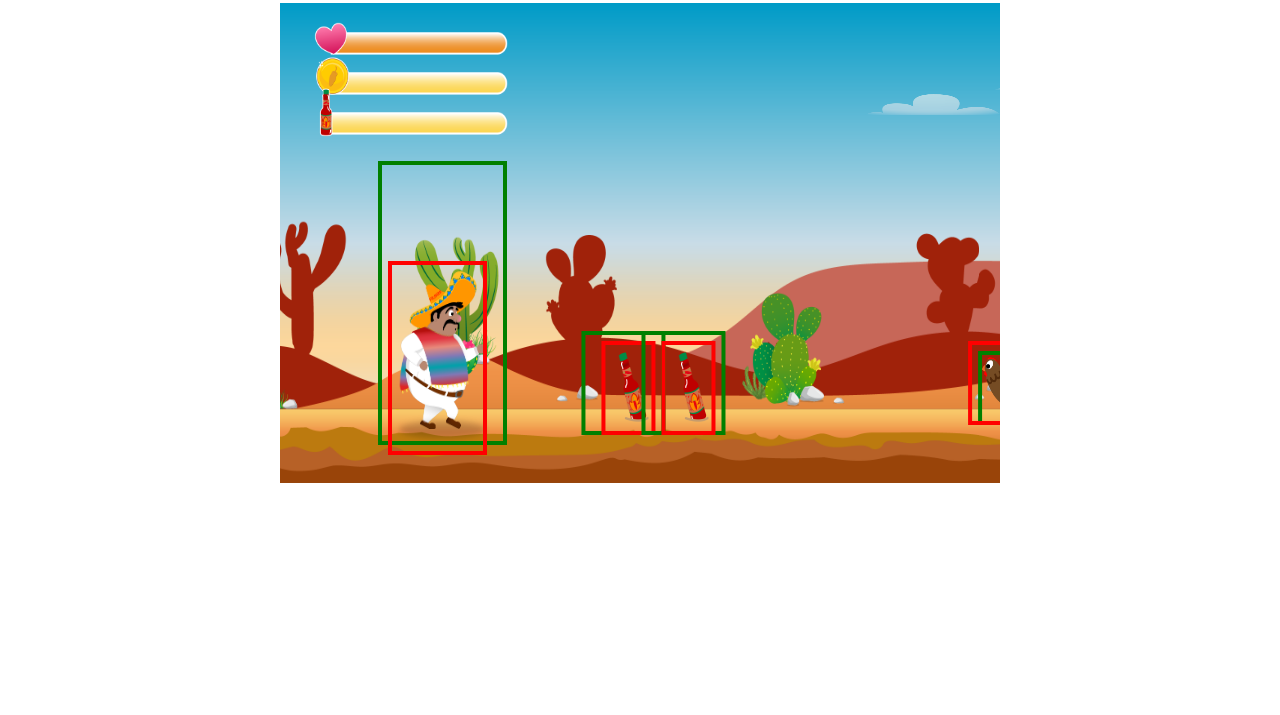
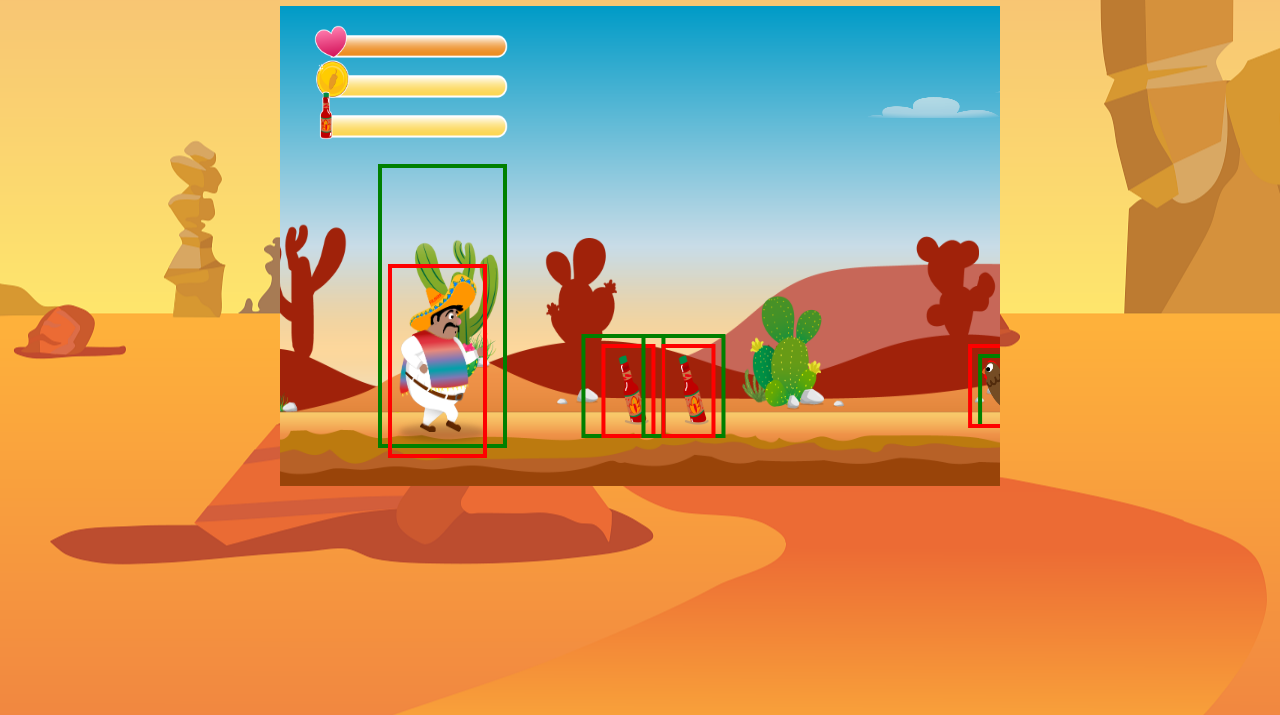
Before and after one commit to S-KerimTasci/Game, a plain HTML site: page index.html in a window 1280 px wide. Shown: the part 85-800 px from the top of the page. Drawn offline with Linux system fonts and the light colour scheme.

Commit message:
Background and Font

```diff
--- a/style.css
+++ b/style.css
@@ -1,13 +1,18 @@
+@font-face {
+    font-family: 'Rye';
+    src: url('fonts/rye_regular.ttf') format('truetype');
+}
+
 body{
     display: flex;
     flex-direction: column;
     align-items: center;
+    background-image: url('img/desert.png');
+    background-position: center;
+    font-family: 'Rye', Arial, Helvetica, sans-serif;
+
 }
 
 canvas{
     background-color: black;
 }
-
-.d-none{
-    display: none;
-}
```
Also changed, not shown: fonts/rye_regular.ttf (added), img/desert.png (added).
